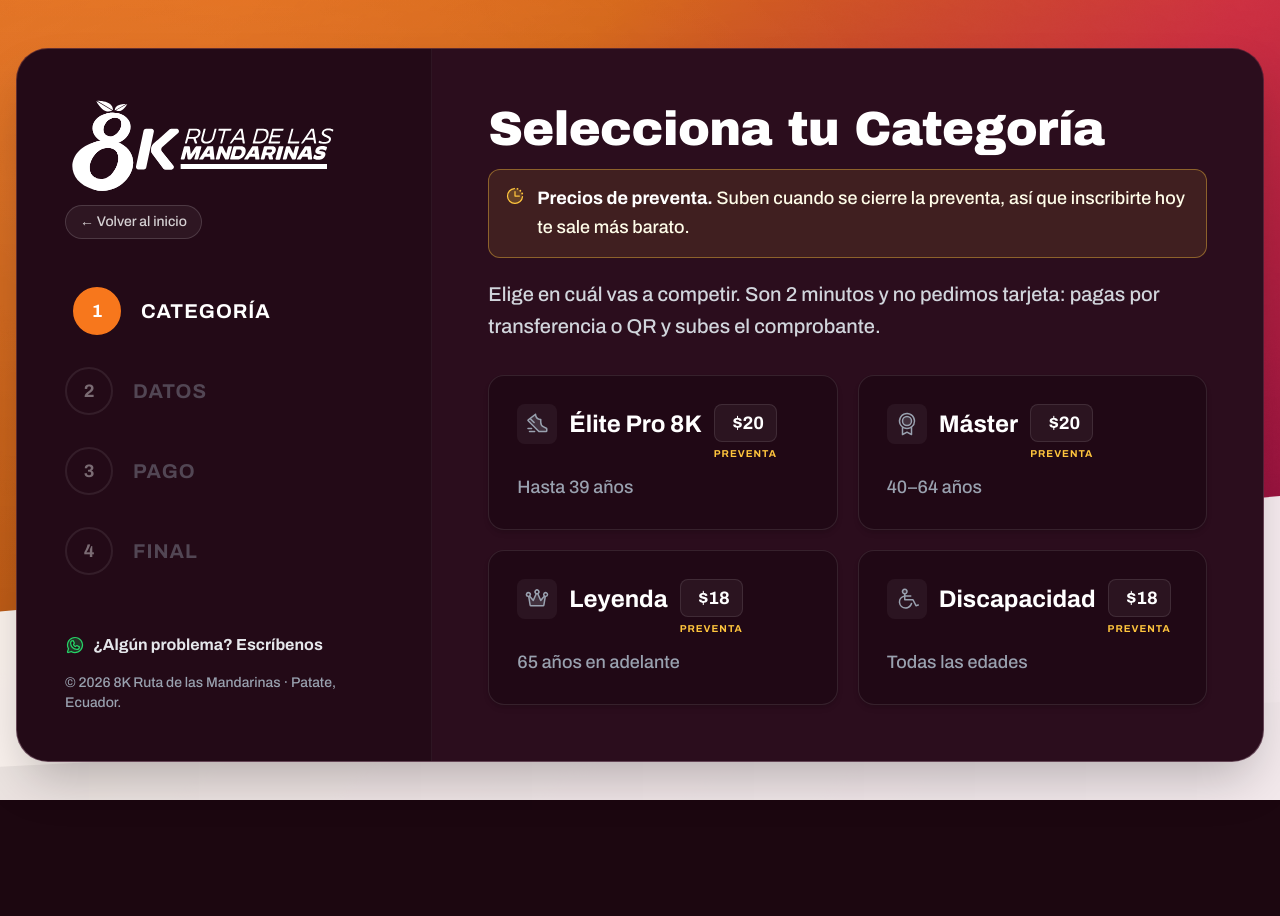
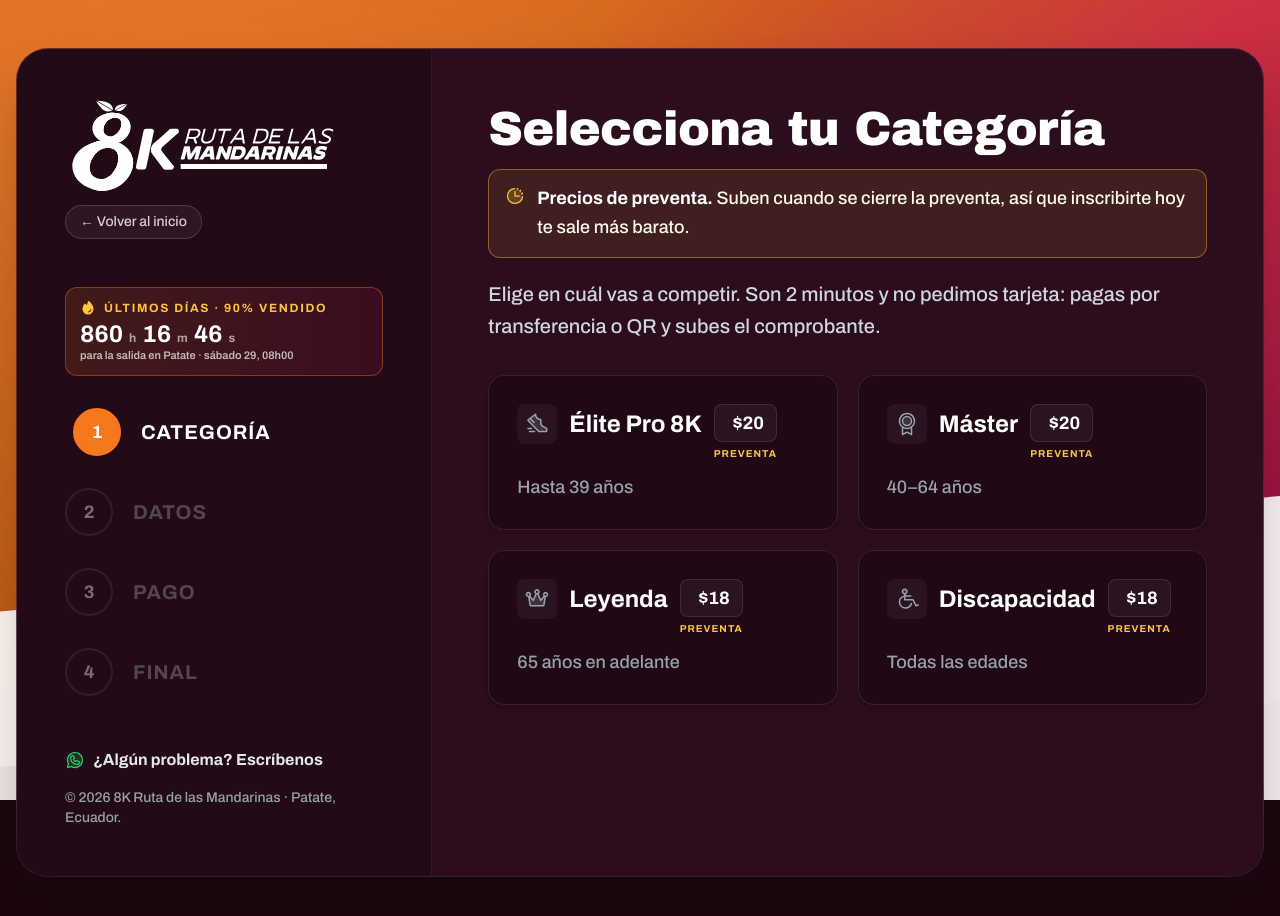
Before and after one commit to VictorAndrade08/8k-mandarinas-2026, a Next.js app: page /inscripcion in a window 1280 px wide. Shown: the top 916 px of the page. Before the commit the page ends 810 px from the top, so only its background shows below. Built offline with nearby package versions, Linux system fonts and the light colour scheme.

Commit message:
Add UrgenciaCarrera component to display countdown to race start

```diff
--- a/app/components/FormInscripcion.tsx
+++ b/app/components/FormInscripcion.tsx
@@ -36,6 +36,7 @@ import {
   enviarInscripcion,
   useCuentaAtras,
   ContadorSesion,
+  UrgenciaCarrera,
   PasoPago,
   PasoFinal,
   FormularioProvider,
@@ -677,6 +678,16 @@ export default function InscripcionPage() {
                   </button>
                 </div>
 
+                {/* Urgencia REAL: las horas que faltan para la salida. No es un
+                    cierre de inscripciones (no se van a cerrar) y el texto de
+                    debajo lo dice — ver el comentario de UrgenciaCarrera.tsx.
+                    Va aquí porque esta columna se apila ARRIBA del formulario
+                    en móvil y es la barra lateral en escritorio: un solo sitio
+                    y se ve en los dos. */}
+                <div className="mb-6 md:mb-8">
+                  <UrgenciaCarrera />
+                </div>
+
                 {/* BARRA DE PROGRESO (Móvil) */}
                 <div className="mb-2 md:hidden">
                   {/* mb-7: el corredor mide 48px y sobresale 24px sobre la barra;
--- /dev/null
+++ b/app/components/inscripcion/UrgenciaCarrera.tsx
@@ -0,0 +1,114 @@
+"use client";
+
+import { useEffect, useState } from "react";
+import { Fire } from "@phosphor-icons/react";
+import { FECHA_CARRERA, CUPOS_VENDIDOS_PCT } from "../../lib/carrera";
+
+/**
+ * "Últimos días" + las horas que faltan, dentro del formulario.
+ *
+ * Está para meter prisa, igual que <ContadorSesion />. La diferencia es QUÉ
+ * cuenta, y eso no es un detalle:
+ *
+ *   - NO cuenta hacia un cierre de inscripciones. No se van a cerrar, y un
+ *     reloj que promete un cierre que nunca llega es mentira dos veces: la
+ *     primera al que se apura por nada, y la segunda cuando alguien vuelve al
+ *     día siguiente, ve que sigue abierto y aprende que aquí los avisos no
+ *     valen. Es el mismo criterio que ya está escrito en ContadorSesion.tsx
+ *     ("lo que dice tiene que ser verdad") y en useCuentaAtras.ts.
+ *
+ *   - Cuenta hacia la SALIDA de la carrera, que es un hecho: sábado 29 de
+ *     agosto a las 08h00 (FECHA_CARRERA). Ese plazo es real, no lo pone nadie,
+ *     y aprieta solo — a quien duda le queda lo que le queda, esté el
+ *     formulario abierto o no.
+ *
+ * En HORAS y no en días a propósito: "faltan 69 h" empuja y "faltan 2 días" no,
+ * y las dos frases dicen lo mismo. El porcentaje vendido sale de
+ * CUPOS_VENDIDOS_PCT (app/lib/carrera.ts), que es el número que maneja la
+ * organización y se actualiza a mano ahí — no se inventa aquí.
+ */
+
+const pad = (n: number) => String(n).padStart(2, "0");
+
+type Restante = { horas: number; minutos: number; segundos: number } | null;
+
+function calcular(): Restante {
+  const ms = new Date(FECHA_CARRERA).getTime() - Date.now();
+  if (ms <= 0) return null;
+  return {
+    // Horas TOTALES, sin dividir en días: es lo que da la sensación de plazo.
+    horas: Math.floor(ms / 3_600_000),
+    minutos: Math.floor(ms / 60_000) % 60,
+    segundos: Math.floor(ms / 1000) % 60,
+  };
+}
+
+export function UrgenciaCarrera() {
+  // Arranca vacío y se llena al montar. El sitio se exporta estático: si el
+  // primer render calculara la hora, el HTML llevaría dentro el instante del
+  // BUILD y React se quejaría del desajuste al hidratar (y el corredor vería
+  // un número viejo hasta el primer tic).
+  const [restante, setRestante] = useState<Restante>(null);
+  const [montado, setMontado] = useState(false);
+
+  useEffect(() => {
+    // eslint-disable-next-line react-hooks/set-state-in-effect
+    setMontado(true);
+    setRestante(calcular());
+    // Se recalcula contra Date.now() en cada tic en vez de restar un segundo:
+    // si el móvil bloquea la pantalla, los intervalos se frenan y un contador
+    // que va restando se queda atrasado minutos.
+    const id = setInterval(() => setRestante(calcular()), 1000);
+    return () => clearInterval(id);
+  }, []);
+
+  // Ya se corrió: no queda plazo del que hablar y una cuenta atrás en cero es
+  // ruido. Mientras no ha montado tampoco se pinta nada, así el hueco no salta.
+  if (!montado) return null;
+
+  return (
+    <div className="font-barlow rounded-xl border border-[#f7771c]/40 bg-gradient-to-r from-[#f7771c]/15 to-[#c51850]/15 px-3.5 py-3">
+      <p className="flex items-center gap-2 text-xs font-bold tracking-[0.14em] text-[#ffc53d] uppercase">
+        <Fire size={16} weight="fill" className="shrink-0" aria-hidden="true" />
+        Últimos días · {CUPOS_VENDIDOS_PCT}% vendido
+      </p>
+
+      {restante ? (
+        <>
+          {/* aria-hidden en los dígitos y la frase completa en un sr-only: un
+              lector de pantalla leyendo "69 : 33 : 12" cada segundo es
+              inservible. Sin aria-live, además, para que no interrumpa. */}
+          <p
+            className="mt-1.5 flex items-baseline gap-1.5 text-white"
+            aria-hidden="true"
+          >
+            <span className="text-2xl leading-none font-black tabular-nums">
+              {restante.horas}
+            </span>
+            <span className="text-xs font-bold text-white/60">h</span>
+            <span className="text-2xl leading-none font-black tabular-nums">
+              {pad(restante.minutos)}
+            </span>
+            <span className="text-xs font-bold text-white/60">m</span>
+            <span className="text-2xl leading-none font-black tabular-nums">
+              {pad(restante.segundos)}
+            </span>
+            <span className="text-xs font-bold text-white/60">s</span>
+          </p>
+          <p className="sr-only">
+            Faltan {restante.horas} horas para la salida.
+          </p>
+          {/* Qué es ese número. Sin esto parece el reloj de un cierre — que es
+              justo lo que NO es. */}
+          <p className="mt-0.5 text-[11px] leading-snug font-semibold text-white/70">
+            para la salida en Patate · sábado 29, 08h00
+          </p>
+        </>
+      ) : (
+        <p className="mt-1.5 text-sm font-bold text-white">
+          Hoy se corre en Patate · salida 08h00
+        </p>
+      )}
+    </div>
+  );
+}
--- a/app/components/inscripcion/index.ts
+++ b/app/components/inscripcion/index.ts
@@ -20,6 +20,7 @@ export { useNavegacionPasos } from "./useNavegacionPasos";
 export { enviarInscripcion } from "./enviarInscripcion";
 export { useCuentaAtras, MINUTOS_SESION } from "./useCuentaAtras";
 export { ContadorSesion } from "./ContadorSesion";
+export { UrgenciaCarrera } from "./UrgenciaCarrera";
 export { PasoDatos } from "./PasoDatos";
 export { PasoPago } from "./PasoPago";
 export { PasoFinal } from "./PasoFinal";
```
